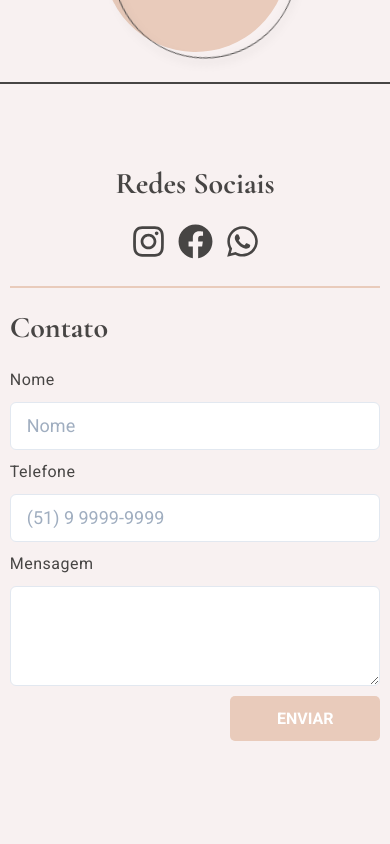
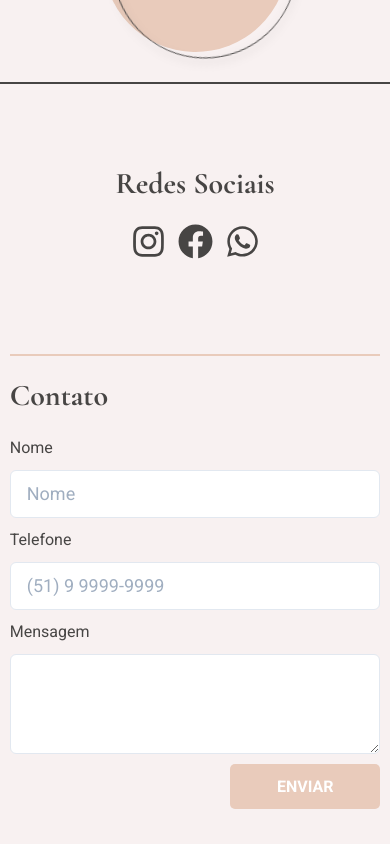
Before and after one commit to Highlander-Tech/Portfolio-Blog-Psicologa, a Next.js app: page / in a window 390 px wide. Shown: the part 4119-4963 px from the top of the page. Before the commit the page ends 4895 px from the top, so only its background shows below. Built offline with nearby package versions, Linux system fonts and the light colour scheme.

Commit message:
fix: :lipstick: correção footer responsivo

```diff
--- a/src/components/Footer/Footer.tsx
+++ b/src/components/Footer/Footer.tsx
@@ -21,7 +21,7 @@ export function Footer() {
 
   return (
     <Box as="footer" w="100%" position="relative" py="40px" zIndex={1800} backgroundColor="beige.100">
-      <Flex w={['95%', '70%']} mx="auto" pt="10" flexDir={['column-reverse', 'row']}>
+      <Flex w={['95%', '70%']} mx="auto" pt="10" flexDir={['column-reverse', 'row']} align="center">
         {isWideVersion && <Photo src="/footerImage.png" />}
         <Form />
         <SocialMedia {...contato} />
--- a/src/components/Footer/Form.tsx
+++ b/src/components/Footer/Form.tsx
@@ -18,7 +18,7 @@ export function Form() {
       borderTop={[`2px solid ${beige}`, 'none']}
     >
       <Title text="Contato" mb="20px" />
-      <VStack spacing="10px" fontWeight="normal" lineHeight="24px" letterSpacing="0.5px" alignItems="left">
+      <VStack spacing="10px" alignItems="left">
         <Text>Nome</Text>
         <Input bg="white" size="lg" placeholder="Nome" />
         <Text>Telefone</Text>
--- a/src/components/Footer/SocialMedia.tsx
+++ b/src/components/Footer/SocialMedia.tsx
@@ -18,6 +18,7 @@ export function SocialMedia({ instagram, facebook, whatsapp }: Props) {
   return (
     <Stack
       w="220px"
+      h={['190px', '410px']}
       pl={['0', '20px']}
       direction="column"
       spacing="20px"
--- a/src/components/Home/NavButton.tsx
+++ b/src/components/Home/NavButton.tsx
@@ -21,7 +21,6 @@ function NavButton({ border, href, children, ...rest }: Props) {
 
   return (
     <Button
-      as="div"
       w="185px"
       h="185px"
       borderRadius="50%"
```
